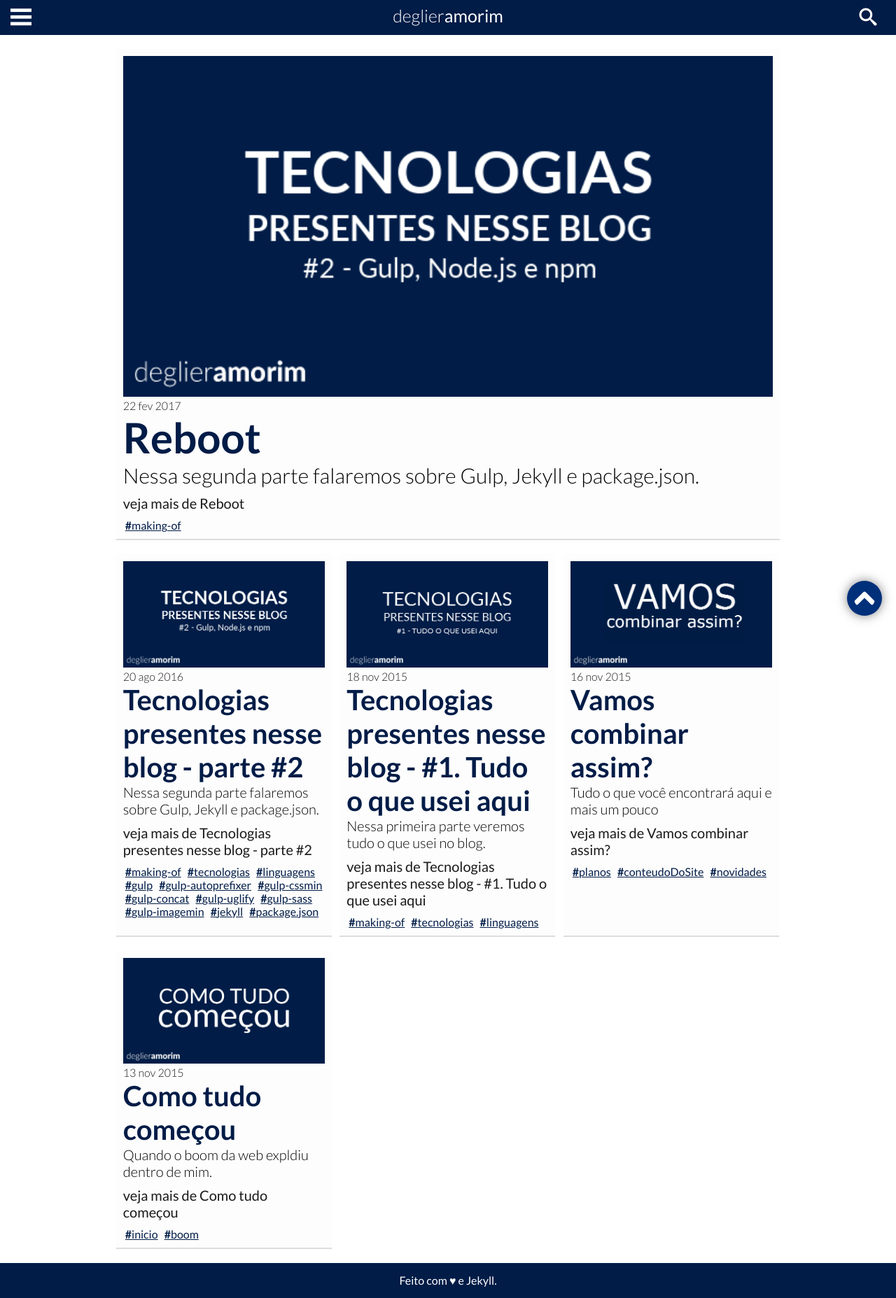
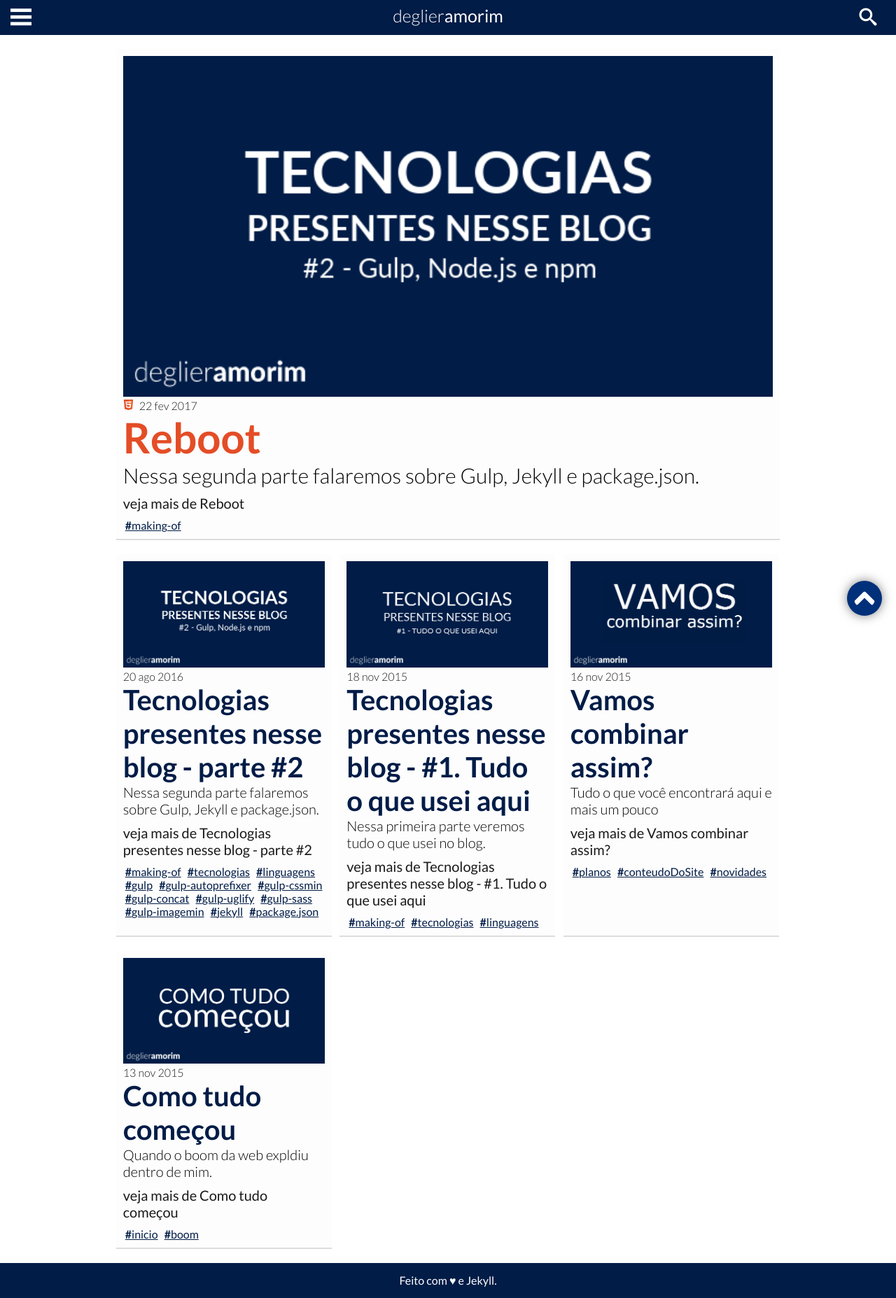
Before and after one commit to deglier/deglier.github.io, a Jekyll site: the page built from index.html, in a window 1280 px wide. Shown: the whole page at 70% size. Built offline with Jekyll 4.4.1, drawn with Linux system fonts in a browser that asks for light colours; some web fonts are replaced; comment, search, counter and statistics services are not loaded.

Commit message:
includde class 'session' in loop home

```diff
--- a/index.html
+++ b/index.html
@@ -3,7 +3,7 @@
 ---
 
 {% for post in site.posts %}
-    <article role="article" class="{{ post.categoria }}" itemscope="itemscope" itemtype="http://schema.org/BlogPosting" itemprop="blogPost">
+    <article role="article" class="{{ post.session }}" itemscope="itemscope" itemtype="http://schema.org/BlogPosting" itemprop="blogPost">
         <a href="{{ post.url | prepend: site.baseurl }}" itemprop="url">
            <meta itemprop="datePublished" content="{{post.date | date_to_xmlschema }}">
            <img src="{{ "/assets/img/" | prepend: site.baseurl | prepend: site.url }}{{ post.imagem }}" alt="{{ post.title }}" itemprop="image" style="width: 100%; padding-top: 10px;">
```
